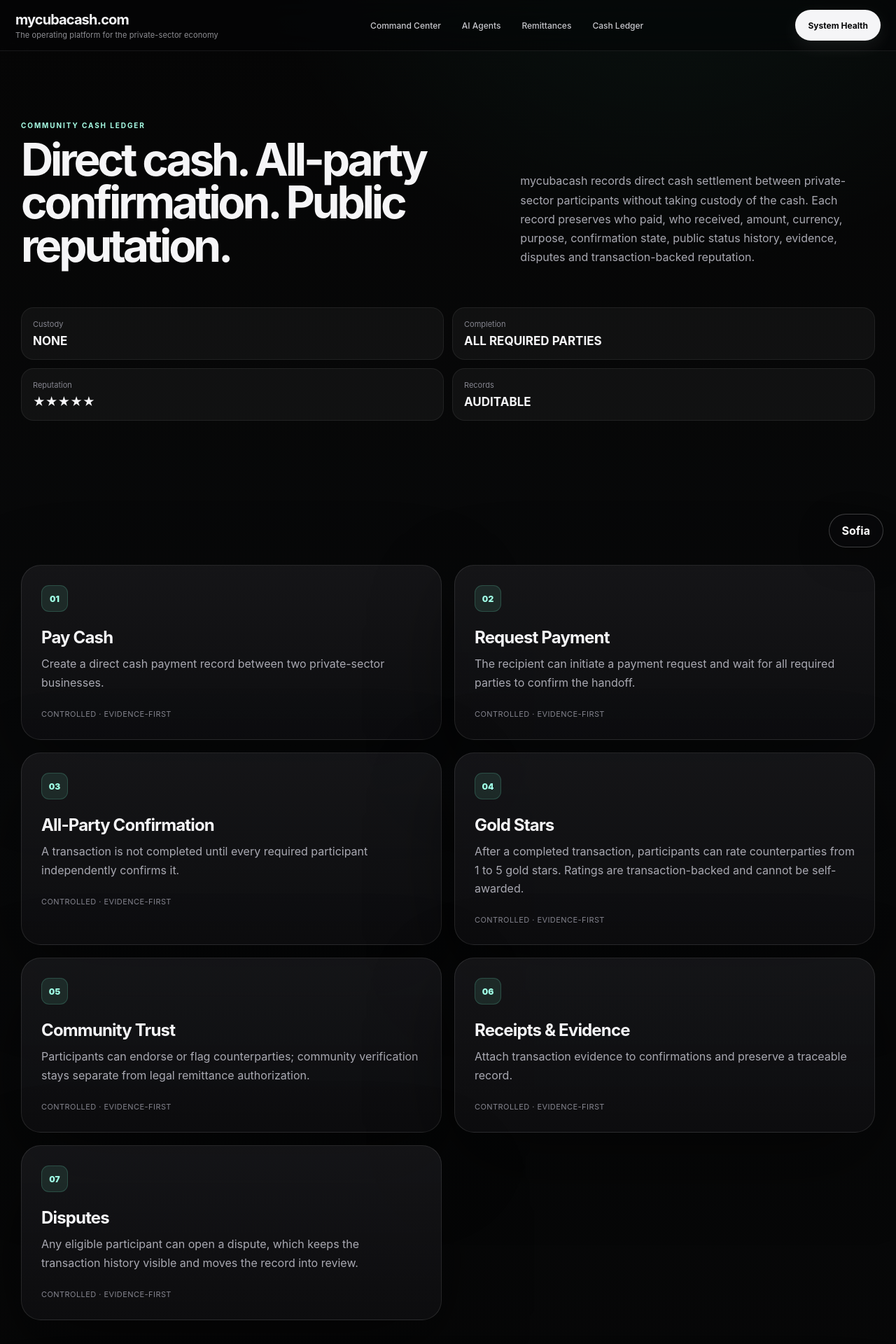
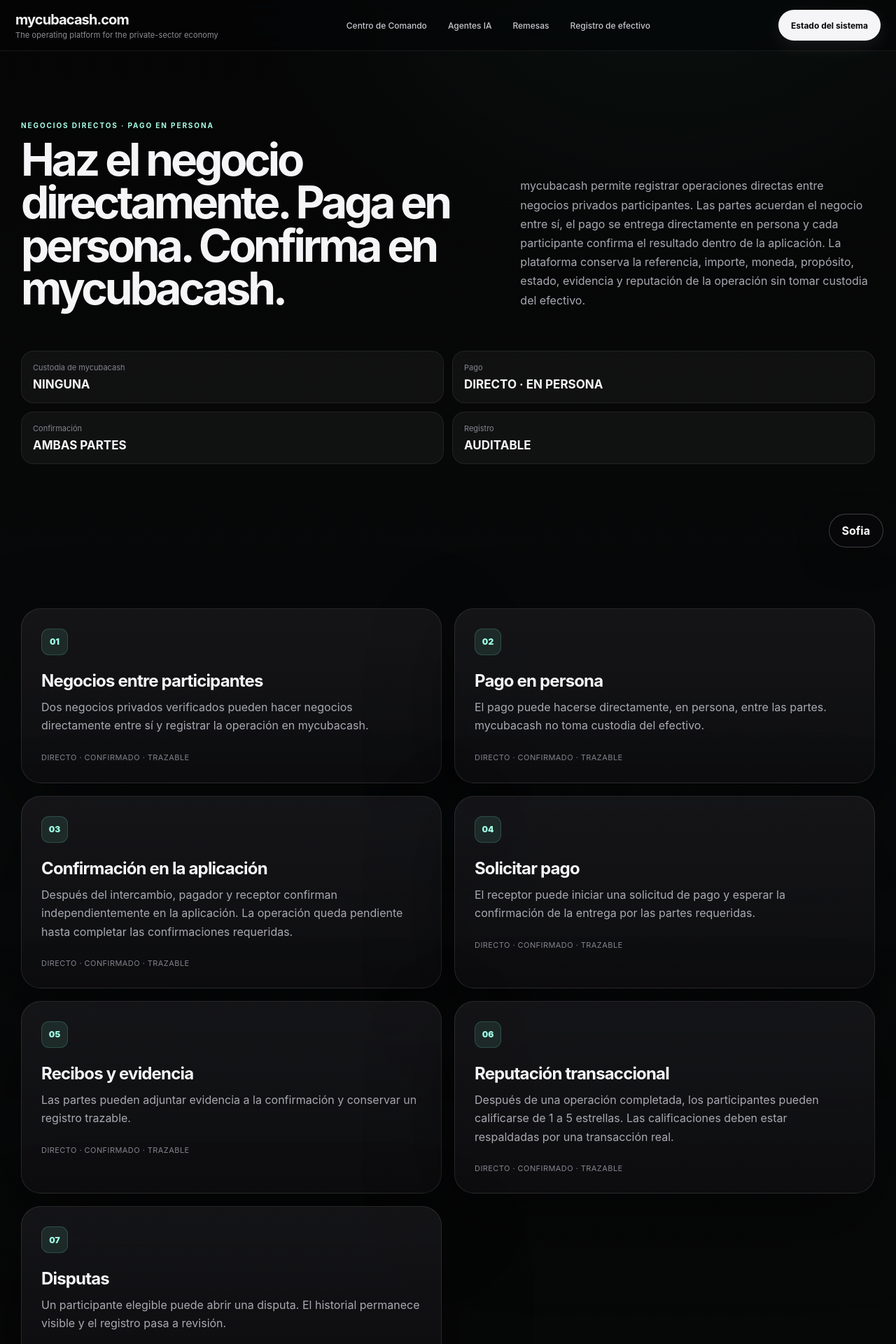
Before and after one commit to SAHJONY/CUBACASH, a Next.js app: page /en/cash in a window 1280 px wide. Shown: the top 1920 px of the page at 70% size. Built offline with nearby package versions, Linux system fonts and the light colour scheme.

Commit message:
Add direct in-person B2B payment and app confirmation UX

```diff
--- a/app/[locale]/cash/page.tsx
+++ b/app/[locale]/cash/page.tsx
@@ -1,13 +1,13 @@
 import { copy, localeOf } from '@/lib/i18n';
 
 const cards=[
-  ['Pay Cash','Create a direct cash payment record between two private-sector businesses.'],
-  ['Request Payment','The recipient can initiate a payment request and wait for all required parties to confirm the handoff.'],
-  ['All-Party Confirmation','A transaction is not completed until every required participant independently confirms it.'],
-  ['Gold Stars','After a completed transaction, participants can rate counterparties from 1 to 5 gold stars. Ratings are transaction-backed and cannot be self-awarded.'],
-  ['Community Trust','Participants can endorse or flag counterparties; community verification stays separate from legal remittance authorization.'],
-  ['Receipts & Evidence','Attach transaction evidence to confirmations and preserve a traceable record.'],
-  ['Disputes','Any eligible participant can open a dispute, which keeps the transaction history visible and moves the record into review.']
+  ['Negocios entre participantes','Dos negocios privados verificados pueden hacer negocios directamente entre sí y registrar la operación en mycubacash.'],
+  ['Pago en persona','El pago puede hacerse directamente, en persona, entre las partes. mycubacash no toma custodia del efectivo.'],
+  ['Confirmación en la aplicación','Después del intercambio, pagador y receptor confirman independientemente en la aplicación. La operación queda pendiente hasta completar las confirmaciones requeridas.'],
+  ['Solicitar pago','El receptor puede iniciar una solicitud de pago y esperar la confirmación de la entrega por las partes requeridas.'],
+  ['Recibos y evidencia','Las partes pueden adjuntar evidencia a la confirmación y conservar un registro trazable.'],
+  ['Reputación transaccional','Después de una operación completada, los participantes pueden calificarse de 1 a 5 estrellas. Las calificaciones deben estar respaldadas por una transacción real.'],
+  ['Disputas','Un participante elegible puede abrir una disputa. El historial permanece visible y el registro pasa a revisión.']
 ] as const;
 
 export default async function CashLedger({params}:{params:Promise<{locale:string}>}){
@@ -18,27 +18,27 @@ export default async function CashLedger({params}:{params:Promise<{locale:string
   return <main className="shell" dir={rtl?'rtl':'ltr'}>
     <nav className="nav">
       <a href={`/${locale}`} className="brandwrap"><div className="brand">mycubacash.com</div><small>{t.tag}</small></a>
-      <div className="navlinks"><a href={`/${locale}/dashboard`}>Command Center</a><a href={`/${locale}/agents`}>AI Agents</a><a href={`/${locale}/remittances`}>Remittances</a><span>Cash Ledger</span></div>
-      <a className="miniCta" href="/api/health">System Health</a>
+      <div className="navlinks"><a href={`/${locale}/dashboard`}>Centro de Comando</a><a href={`/${locale}/agents`}>Agentes IA</a><a href={`/${locale}/remittances`}>Remesas</a><span>Registro de efectivo</span></div>
+      <a className="miniCta" href="/api/health">Estado del sistema</a>
     </nav>
 
     <section className="section">
-      <div className="sectionHead"><div><span className="eyebrow">COMMUNITY CASH LEDGER</span><h2>Direct cash. All-party confirmation. Public reputation.</h2></div><p>mycubacash records direct cash settlement between private-sector participants without taking custody of the cash. Each record preserves who paid, who received, amount, currency, purpose, confirmation state, public status history, evidence, disputes and transaction-backed reputation.</p></div>
+      <div className="sectionHead"><div><span className="eyebrow">NEGOCIOS DIRECTOS · PAGO EN PERSONA</span><h2>Haz el negocio directamente. Paga en persona. Confirma en mycubacash.</h2></div><p>mycubacash permite registrar operaciones directas entre negocios privados participantes. Las partes acuerdan el negocio entre sí, el pago se entrega directamente en persona y cada participante confirma el resultado dentro de la aplicación. La plataforma conserva la referencia, importe, moneda, propósito, estado, evidencia y reputación de la operación sin tomar custodia del efectivo.</p></div>
       <div className="previewGrid">
-        <div><span>Custody</span><strong>NONE</strong></div>
-        <div><span>Completion</span><strong>ALL REQUIRED PARTIES</strong></div>
-        <div><span>Reputation</span><strong>★★★★★</strong></div>
-        <div><span>Records</span><strong>AUDITABLE</strong></div>
+        <div><span>Custodia de mycubacash</span><strong>NINGUNA</strong></div>
+        <div><span>Pago</span><strong>DIRECTO · EN PERSONA</strong></div>
+        <div><span>Confirmación</span><strong>AMBAS PARTES</strong></div>
+        <div><span>Registro</span><strong>AUDITABLE</strong></div>
       </div>
     </section>
 
     <section className="section" style={{paddingTop:0}}>
       <div className="featureGrid">
-        {cards.map(([title,description],i)=><article className="feature" key={title}><div className="icon">{String(i+1).padStart(2,'0')}</div><h3>{title}</h3><p>{description}</p><div className="featureMeta">CONTROLLED · EVIDENCE-FIRST</div></article>)}
+        {cards.map(([title,description],i)=><article className="feature" key={title}><div className="icon">{String(i+1).padStart(2,'0')}</div><h3>{title}</h3><p>{description}</p><div className="featureMeta">DIRECTO · CONFIRMADO · TRAZABLE</div></article>)}
       </div>
     </section>
 
-    <section className="policyBlock"><div><span className="eyebrow">REPUTATION PRINCIPLE</span><h2>Gold stars must come from real completed transactions</h2></div><p>Only a participating business may rate another participating business after the transaction is completed. Self-ratings are prohibited, and each rater/target pair gets one rating per transaction. Public star averages therefore reflect transaction-backed community history rather than unverified popularity.</p></section>
-    <footer className="footer"><strong>mycubacash.com</strong><span>Community Cash Ledger</span><span>v0.6</span></footer>
+    <section className="policyBlock"><div><span className="eyebrow">FLUJO DE CONFIRMACIÓN</span><h2>El sistema registra el acuerdo, pero las partes controlan la entrega</h2></div><p>Una parte crea o solicita la operación, las partes realizan el pago directamente, y luego pagador y receptor confirman de manera independiente dentro de mycubacash. Si una parte rechaza la operación o abre una disputa, el registro no se presenta como completado. La confirmación de la aplicación documenta lo ocurrido; no sustituye las obligaciones legales, regulatorias o contractuales aplicables a las partes.</p></section>
+    <footer className="footer"><strong>mycubacash.com</strong><span>Negocios directos y registro de efectivo</span><span>v0.7</span></footer>
   </main>;
 }
```
